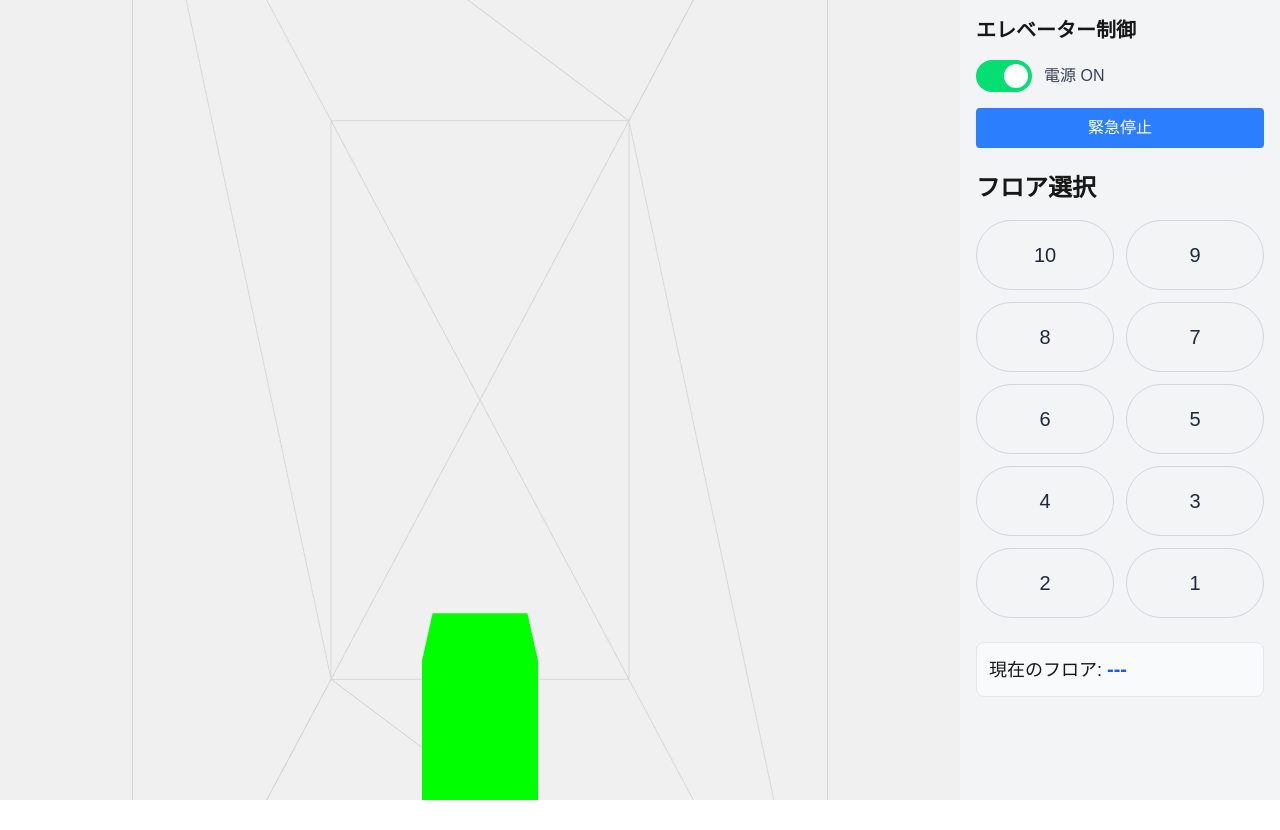
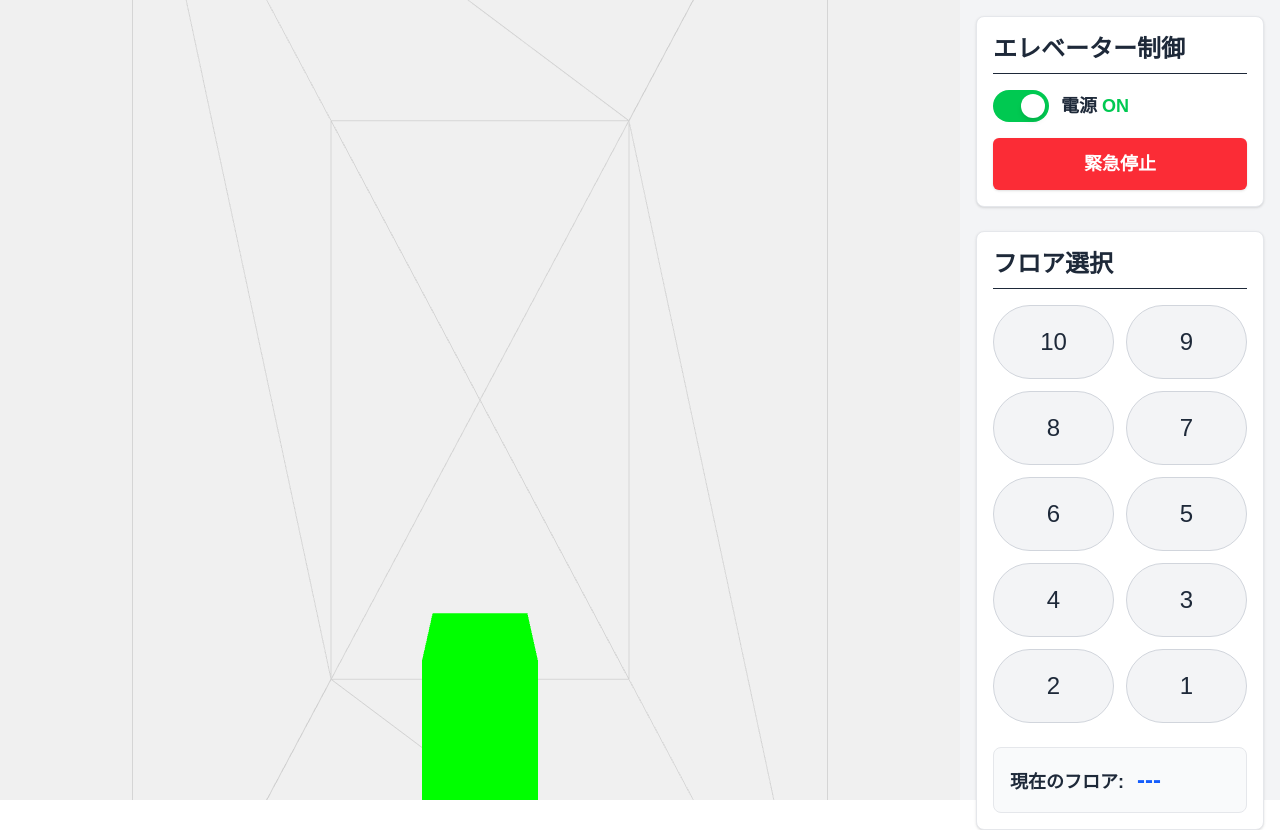
Before and after one commit to yuyakinjo/elevator-simulation, a Next.js app: page / in a window 1280 px wide. Before the commit the page ends 800 px from the top, so only its background shows below. Built offline with nearby package versions, Linux system fonts and the light colour scheme.

Commit message:
improve: Enhance UI and add lint reminder
Enhances styles for better UI presentation in components.
Adds instruction to run linter when modifying TypeScript files.

```diff
--- a/app/components/elevator-controls.tsx
+++ b/app/components/elevator-controls.tsx
@@ -6,8 +6,8 @@ export default function ElevatorControls() {
   const [elevatorPower, setElevatorPower] = useState(true);
 
   return (
-    <div className="mb-6">
-      <h2 className="text-xl font-bold mb-4">エレベーター制御</h2>
+    <div className="mb-6 p-4 bg-white rounded-lg shadow-sm border border-gray-200">
+      <h2 className="text-2xl font-bold mb-4 text-gray-800 border-b pb-2">エレベーター制御</h2>
       <div className="flex flex-col gap-4">
         <div>
           <label className="flex items-center cursor-pointer">
@@ -19,21 +19,21 @@ export default function ElevatorControls() {
                 onChange={() => setElevatorPower(!elevatorPower)}
               />
               <div
-                className={`block w-14 h-8 rounded-full ${elevatorPower ? "bg-green-400" : "bg-gray-400"}`}
+                className={`block w-14 h-8 rounded-full ${elevatorPower ? "bg-green-500" : "bg-gray-400"}`}
               />
               <div
-                className={`absolute left-1 top-1 bg-white w-6 h-6 rounded-full transition-transform ${elevatorPower ? "transform translate-x-6" : ""}`}
+                className={`absolute left-1 top-1 bg-white w-6 h-6 rounded-full transition-transform shadow-md ${elevatorPower ? "transform translate-x-6" : ""}`}
               />
             </div>
-            <div className="ml-3 text-gray-700 font-medium">
-              電源 {elevatorPower ? "ON" : "OFF"}
+            <div className="ml-3 text-gray-800 font-semibold text-lg">
+              電源 <span className={`${elevatorPower ? "text-green-500" : "text-gray-500"} font-bold`}>{elevatorPower ? "ON" : "OFF"}</span>
             </div>
           </label>
         </div>
 
         <button
           type="button"
-          className="px-4 py-2 bg-blue-500 text-white rounded hover:bg-blue-600 disabled:bg-gray-300"
+          className="px-4 py-3 bg-red-500 text-white text-lg font-bold rounded-md hover:bg-red-600 disabled:bg-gray-300 transition-colors shadow-sm"
           disabled={!elevatorPower}
         >
           緊急停止
--- a/app/components/floor-selector.tsx
+++ b/app/components/floor-selector.tsx
@@ -14,8 +14,8 @@ export default function FloorSelector() {
   };
 
   return (
-    <div>
-      <h2 className="text-2xl font-bold mb-4">フロア選択</h2>
+    <div className="p-4 bg-white rounded-lg shadow-sm border border-gray-200">
+      <h2 className="text-2xl font-bold mb-4 text-gray-800 border-b pb-2">フロア選択</h2>
       <div className="grid grid-cols-2 gap-3">
         {floors.map((floor) => (
           <button
@@ -25,15 +25,15 @@ export default function FloorSelector() {
               selectedFloor === floor
                 ? "bg-blue-600 text-white font-bold shadow-md"
                 : "bg-gray-100 text-gray-800 font-medium hover:bg-gray-200 border border-gray-300"
-            } text-xl transition-all duration-200`}
+            } text-2xl transition-all duration-200`}
             onClick={() => handleFloorSelect(floor)}
           >
             {floor}
           </button>
         ))}
       </div>
-      <div className="mt-6 bg-gray-50 p-3 rounded-lg border border-gray-200">
-        <p className="text-lg font-medium">現在のフロア: <span className="text-xl font-bold text-blue-600">{selectedFloor || "---"}</span></p>
+      <div className="mt-6 bg-gray-50 p-4 rounded-lg border border-gray-200">
+        <p className="text-lg font-semibold text-gray-800">現在のフロア: <span className="text-2xl font-bold text-blue-600 ml-2">{selectedFloor || "---"}</span></p>
       </div>
     </div>
   );
```
Also changed, not shown: 1 other file (tests, documents, lock files or other folders).
